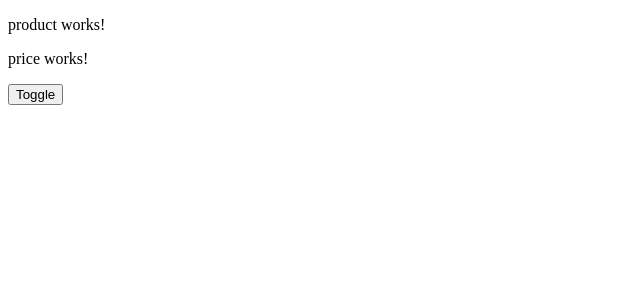
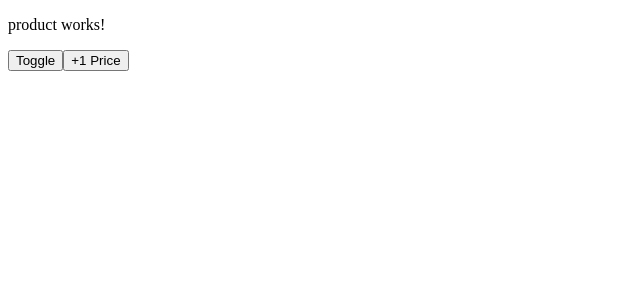
Before and after one commit to Marc1515/lifecycle, an Angular app: page /product in a window 1280 px wide. Shown: the top 300 px of the page, without its empty margins (0-640 px from the left). Built offline with nearby package versions, Linux system fonts and the light colour scheme.

Commit message:
Añadimos una variable para usar el contador y continuar viendo los efectos de los hooks.

```diff
--- a/src/app/products/pages/product/product.component.html
+++ b/src/app/products/pages/product/product.component.html
@@ -1,7 +1,14 @@
 <p>product works!</p>
 
-<products-price />
+<products-price
+  *ngIf="isProductVisible"
+  [price]="currentPrice"
+/>
 
 <button (click)="isProductVisible = !isProductVisible" >
   Toggle
 </button>
+
+<button (click)="increasePrice()" >
+  +1 Price
+</button>
--- a/src/app/products/pages/product/product.component.ts
+++ b/src/app/products/pages/product/product.component.ts
@@ -1,4 +1,4 @@
-import { AfterContentChecked, AfterContentInit, AfterViewChecked, AfterViewInit, Component, DoCheck, OnChanges, OnDestroy, OnInit } from '@angular/core';
+import { AfterContentChecked, AfterContentInit, AfterViewChecked, AfterViewInit, Component, DoCheck, OnChanges, OnDestroy, OnInit, SimpleChanges } from '@angular/core';
 
 @Component({
   selector: 'products-product-page',
@@ -9,6 +9,7 @@ export class ProductComponent implements OnInit, OnChanges, DoCheck, AfterConten
 
 
   public isProductVisible: boolean = false;
+  public currentPrice: number = 10;
 
   constructor() {
     console.log('Constructor')
@@ -19,7 +20,8 @@ export class ProductComponent implements OnInit, OnChanges, DoCheck, AfterConten
     console.log('ngOnInit')
   }
 
-  ngOnChanges(): void {
+  ngOnChanges(changes: SimpleChanges): void {
+    console.log({changes})
     console.log('ngOnChanges')
   }
 
@@ -47,4 +49,8 @@ export class ProductComponent implements OnInit, OnChanges, DoCheck, AfterConten
     console.log('ngOnDestroy')
   }
 
+  increasePrice() {
+    this.currentPrice++;
+  }
+
 }
```
